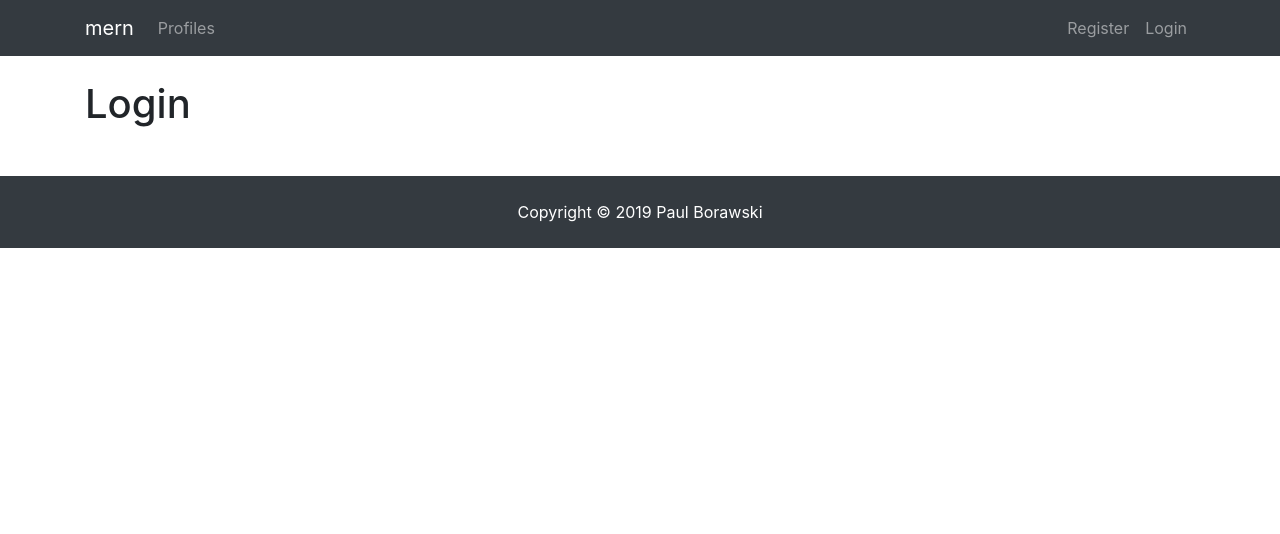
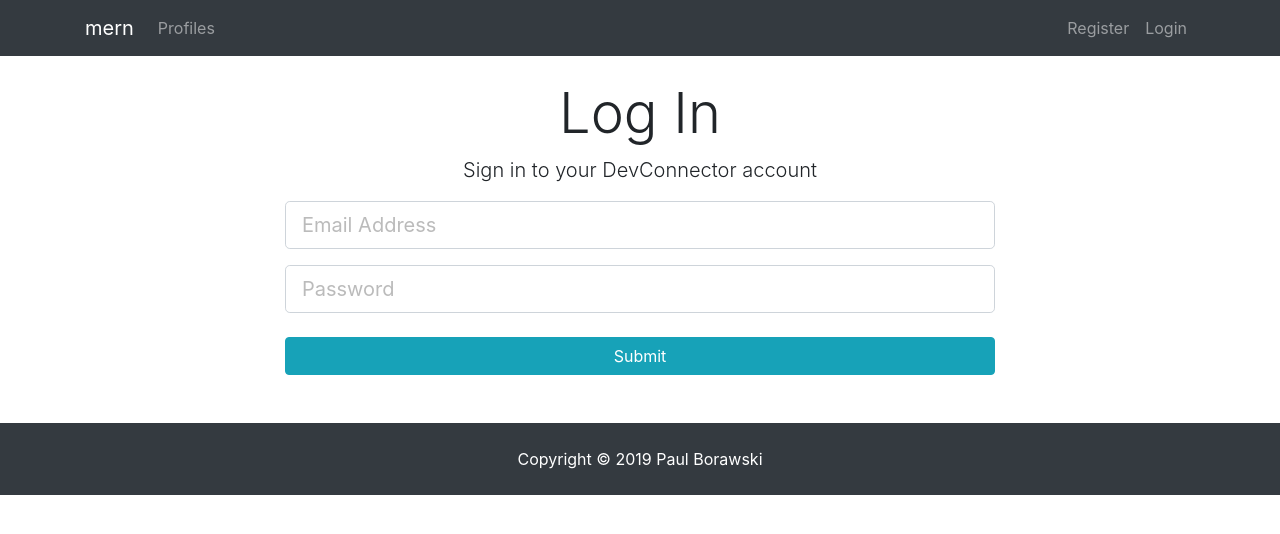
Before and after one commit to iAmNawa/mern, a React (Create React App) app in the folder client/: page /login in a window 1280 px wide. Shown: the top 534 px of the page. Built offline with nearby package versions, Linux system fonts and the light colour scheme.

Commit message:
added login form

```diff
--- a/client/src/components/auth/Login.js
+++ b/client/src/components/auth/Login.js
@@ -3,8 +3,24 @@
 class Login extends Component {
   render() {
     return (
-      <div>
-        <h1>Login</h1>
+      <div className="login">
+        <div className="container">
+          <div className="row">
+            <div className="col-md-8 m-auto">
+              <h1 className="display-4 text-center">Log In</h1>
+              <p className="lead text-center">Sign in to your DevConnector account</p>
+              <form action="dashboard.html">
+                <div className="form-group">
+                  <input type="email" className="form-control form-control-lg" placeholder="Email Address" name="email" />
+                </div>
+                <div className="form-group">
+                  <input type="password" className="form-control form-control-lg" placeholder="Password" name="password" />
+                </div>
+                <input type="submit" className="btn btn-info btn-block mt-4" />
+              </form>
+            </div>
+          </div>
+        </div>
       </div>
     );
   }
```
